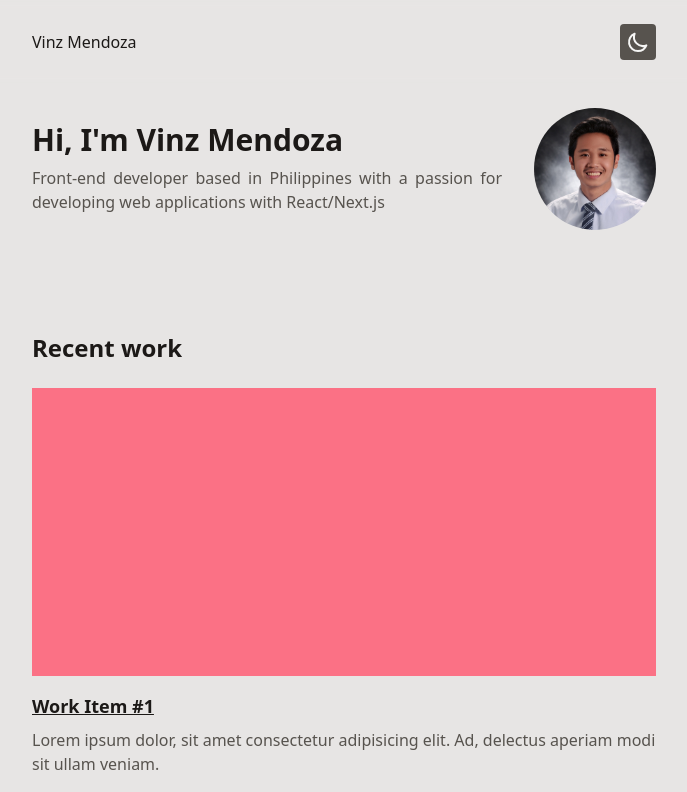
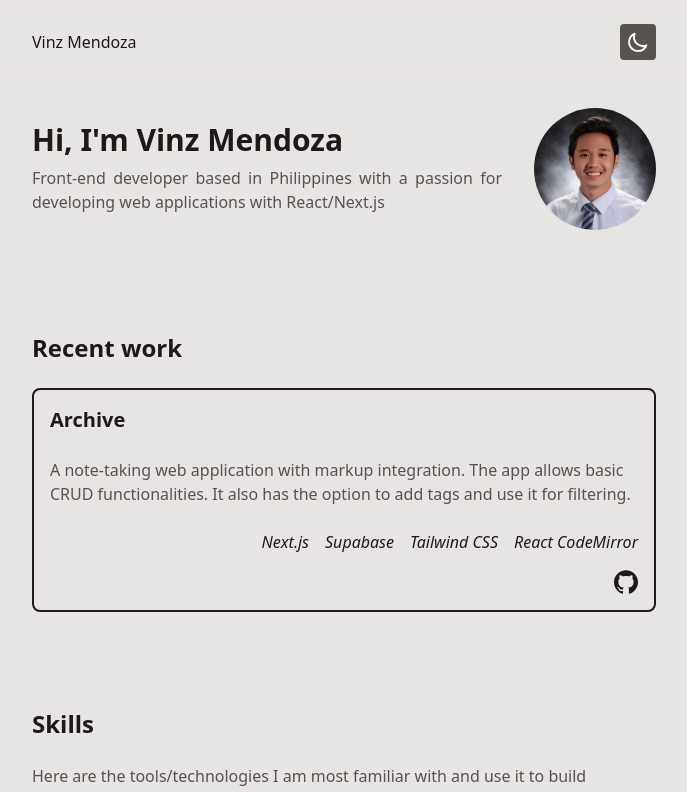
Before and after one commit to vinzmendoza/portfolio, a Next.js app: page / in a window 1280 px wide. Shown: the top 792 px of the page, without its empty margins (296-983 px from the left). Built offline with nearby package versions, Linux system fonts and the light colour scheme.

Commit message:
Revised work item design and fixed external links

```diff
--- a/pages/index.js
+++ b/pages/index.js
@@ -1,5 +1,4 @@
 import Image from "next/image";
-import NextLink from "next/link";
 import {
   SiNextdotjs,
   SiReact,
@@ -9,31 +8,38 @@ import {
   SiTwitter,
   SiInstagram,
 } from "react-icons/si";
-import { RiSendPlaneFill } from "react-icons/ri";
-import { motion, useAnimation } from "framer-motion";
 
 import Layout from "../components/layout/Page";
 
-const WorkItem = ({ path, children, title }) => {
-  const controls = useAnimation();
+const WorkItem = ({ path, children, title, githubLink }) => {
   return (
     <div className="space-y-2">
-      <NextLink href={`/works/${path}`} passHref>
-        <motion.div
-          animate={controls}
-          onMouseEnter={() => controls.start({ scale: 1.03 })}
-          onMouseLeave={() => controls.start({ scale: 1 })}
-          whileTap={{ scale: 0.97 }}
-          transition={{ duration: 0.3, type: "easeInOut" }}
-          className="h-48 mb-4 bg-red-400 cursor-pointer sm:h-72"
-        ></motion.div>
-      </NextLink>
-      <NextLink href={`/works/${path}`} passHref>
-        <a className="text-lg font-bold underline transition duration-200 ease-in-out hover:text-red-600 dark:hover:text-blue-400">
+      <a
+        href={path}
+        target="_blank"
+        rel="noreferrer"
+        className="flex flex-col p-4 transition duration-200 ease-in-out border-2 border-gray-900 rounded-lg cursor-pointer group dark:border-gray-100 hover:bg-gray-100/90 dark:hover:bg-gray-800/90"
+      >
+        <a className="text-xl font-bold transition duration-200 ease-in-out group-hover:text-red-600 dark:group-hover:text-blue-400">
           {title}
         </a>
-      </NextLink>
-      <p className="text-gray-600 dark:text-gray-400">{children}</p>
+
+        <p className="my-6 text-gray-600 dark:text-gray-400">{children}</p>
+        <ul className="flex flex-row justify-end mb-4 space-x-4">
+          <li className="italic">Next.js</li>
+          <li className="italic">Supabase</li>
+          <li className="italic">Tailwind CSS</li>
+          <li className="italic">React CodeMirror</li>
+        </ul>
+        <div className="flex flex-row items-center justify-end space-x-4">
+          <a href={githubLink} target="_blank" rel="noreferrer">
+            <SiGithub
+              size="24"
+              className="transition duration-200 ease-in-out hover:text-red-600 dark:hover:text-blue-400"
+            />
+          </a>
+        </div>
+      </a>
     </div>
   );
 };
@@ -102,9 +108,14 @@ export default function Home() {
         <section className="flex flex-col">
           <h2 className="mb-6 text-2xl font-bold">Recent work</h2>
           <div className="flex flex-col gap-16">
-            <WorkItem path="work1" title="Work Item #1">
-              Lorem ipsum dolor, sit amet consectetur adipisicing elit. Ad,
-              delectus aperiam modi sit ullam veniam.
+            <WorkItem
+              path="https://archive-app.vercel.app/"
+              title="Archive"
+              githubLink="https://github.com/vinzmendoza/archive"
+            >
+              A note-taking web application with markup integration. The app
+              allows basic CRUD functionalities. It also has the option to add
+              tags and use it for filtering.
             </WorkItem>
           </div>
         </section>
@@ -157,13 +168,22 @@ export default function Home() {
             . I&apos;m looking forward to hear from you.
           </p>
           <ul>
-            <SocialLinkItem path="https://www.google.com" title="Github">
+            <SocialLinkItem
+              path="https://github.com/vinzmendoza"
+              title="Github"
+            >
               <SiGithub />
             </SocialLinkItem>
-            <SocialLinkItem path="https://www.google.com" title="Twitter">
+            <SocialLinkItem
+              path="https://twitter.com/vinzmendoza_"
+              title="Twitter"
+            >
               <SiTwitter />
             </SocialLinkItem>
-            <SocialLinkItem path="https://www.google.com" title="Instagram">
+            <SocialLinkItem
+              path="https://instagram.com/vinzmendoza_"
+              title="Instagram"
+            >
               <SiInstagram />
             </SocialLinkItem>
           </ul>
```
